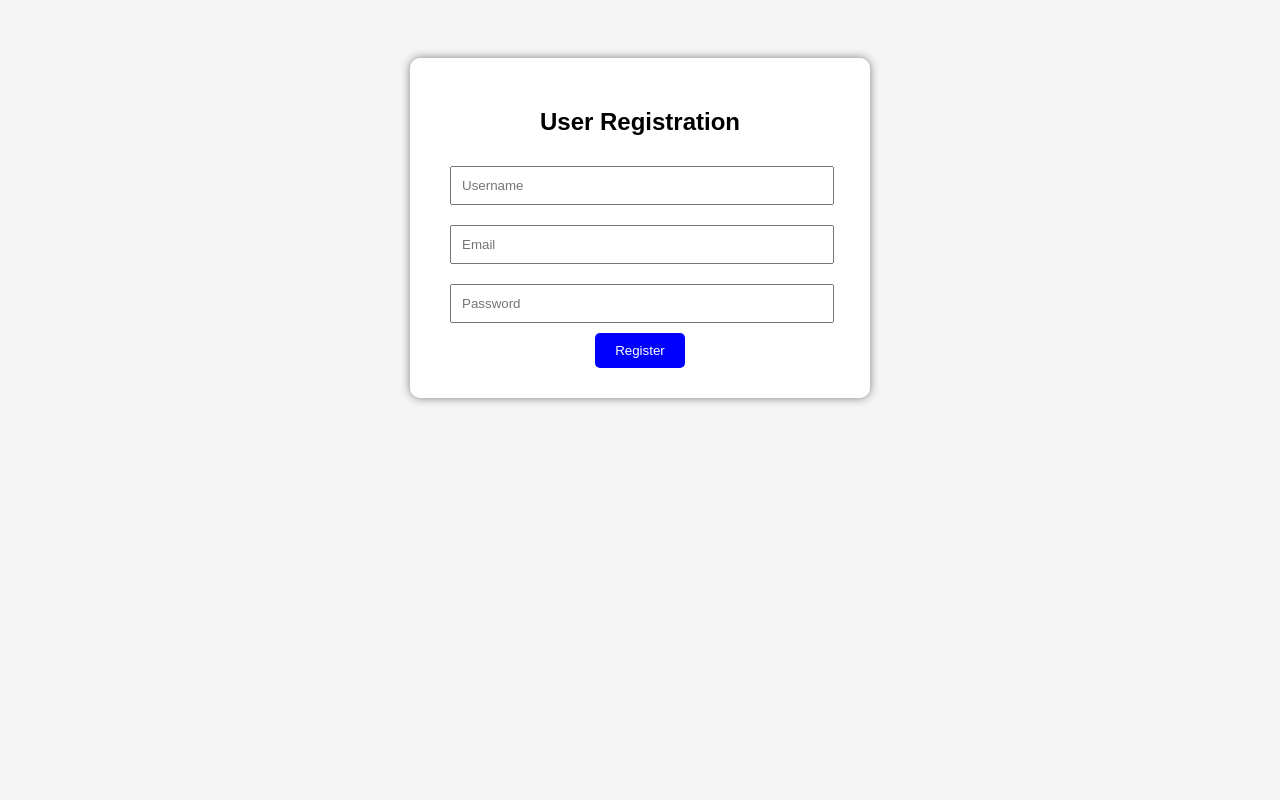
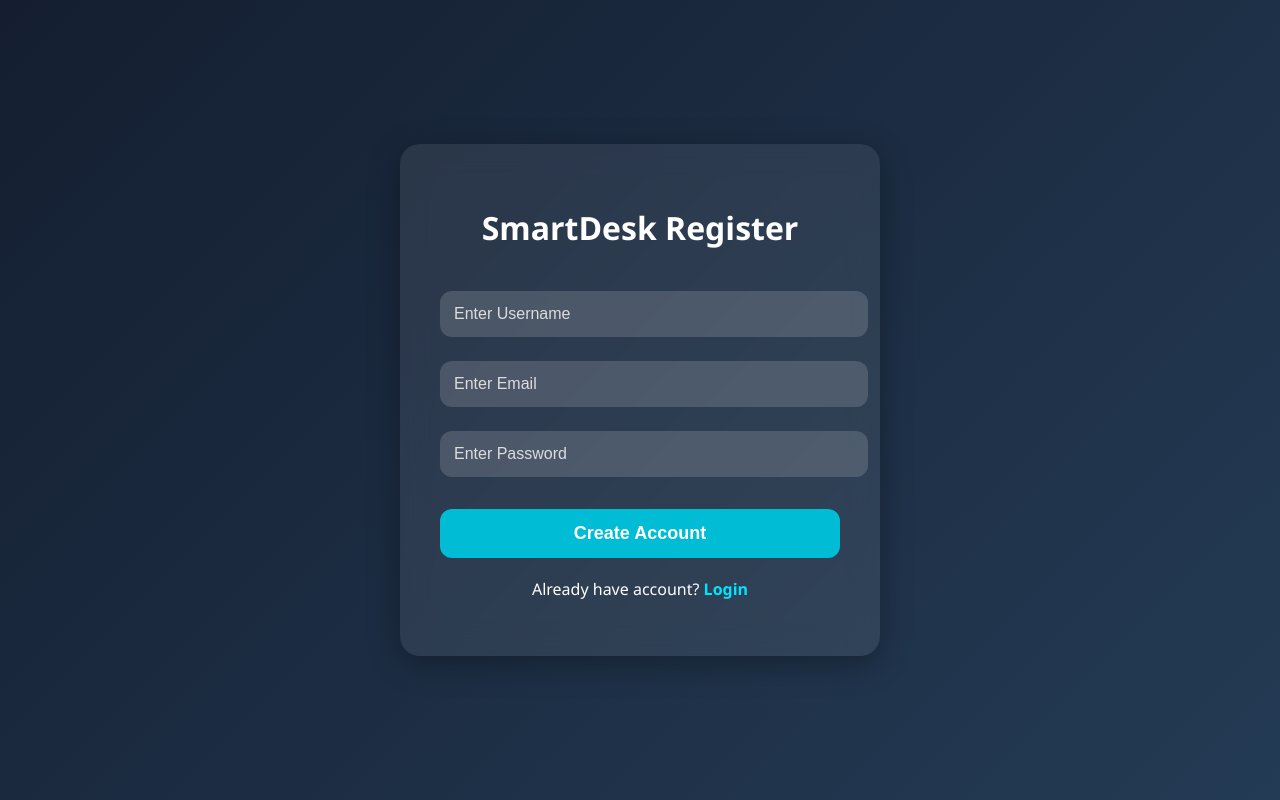
Before and after one commit to danielbendurthi06-ctrl/smartdesk-ai-helpdesk, a Flask app: page /register in a window 1280 px wide. Run offline with Flask 3, Linux system fonts and the light colour scheme; parts of the project's set-up code (start-up, migrations or seed data) failed here and were passed over.

Commit message:
Updated professional UI

```diff
--- a/templates/register.html
+++ b/templates/register.html
@@ -2,39 +2,101 @@
 <html>
 
 <head>
-<title>Register</title>
+
+<title>SmartDesk Register</title>
 
 <style>
 
 body{
-font-family:Arial;
-background:#f5f5f5;
-text-align:center;
-padding:50px;
+margin:0;
+padding:0;
+font-family:'Segoe UI',sans-serif;
+height:100vh;
+display:flex;
+justify-content:center;
+align-items:center;
+background:linear-gradient(
+135deg,
+#141e30,
+#243b55
+);
+overflow:hidden;
 }
 
 .container{
-background:white;
 width:400px;
-margin:auto;
-padding:30px;
-border-radius:10px;
-box-shadow:0px 0px 10px gray;
+padding:40px;
+border-radius:20px;
+background:rgba(255,255,255,0.08);
+backdrop-filter:blur(15px);
+box-shadow:0 8px 32px rgba(0,0,0,0.3);
+text-align:center;
+color:white;
+animation:fadeIn 1s ease;
+}
+
+h1{
+margin-bottom:30px;
+font-size:32px;
 }
 
 input{
-width:90%;
-padding:10px;
-margin:10px;
+width:100%;
+padding:14px;
+margin:12px 0;
+border:none;
+border-radius:12px;
+outline:none;
+font-size:16px;
+background:rgba(255,255,255,0.15);
+color:white;
+}
+
+input::placeholder{
+color:#ddd;
 }
 
 button{
-padding:10px 20px;
-background:blue;
+width:100%;
+padding:14px;
+margin-top:20px;
+border:none;
+border-radius:12px;
+background:#00bcd4;
 color:white;
-border:none;
-border-radius:5px;
+font-size:18px;
+font-weight:bold;
 cursor:pointer;
+transition:0.3s;
+}
+
+button:hover{
+background:#0097a7;
+transform:scale(1.03);
+}
+
+a{
+color:#00e5ff;
+text-decoration:none;
+font-weight:bold;
+}
+
+p{
+margin-top:20px;
+}
+
+@keyframes fadeIn{
+
+from{
+opacity:0;
+transform:translateY(20px);
+}
+
+to{
+opacity:1;
+transform:translateY(0);
+}
+
 }
 
 </style>
@@ -45,33 +107,40 @@ cursor:pointer;
 
 <div class="container">
 
-<h2>User Registration</h2>
+<h1>SmartDesk Register</h1>
 
-<form action="/register" method="post">
+<form method="POST">
 
 <input
 type="text"
 name="username"
-placeholder="Username"
+placeholder="Enter Username"
 required>
 
 <input
 type="email"
 name="email"
-placeholder="Email"
+placeholder="Enter Email"
 required>
 
 <input
 type="password"
 name="password"
-placeholder="Password"
+placeholder="Enter Password"
 required>
 
 <button type="submit">
-Register
+Create Account
 </button>
 
 </form>
+
+<p>
+Already have account?
+<a href="/login">
+Login
+</a>
+</p>
 
 </div>
 
```
Also changed, not shown: templates/login.html (+91 -21 lines).
